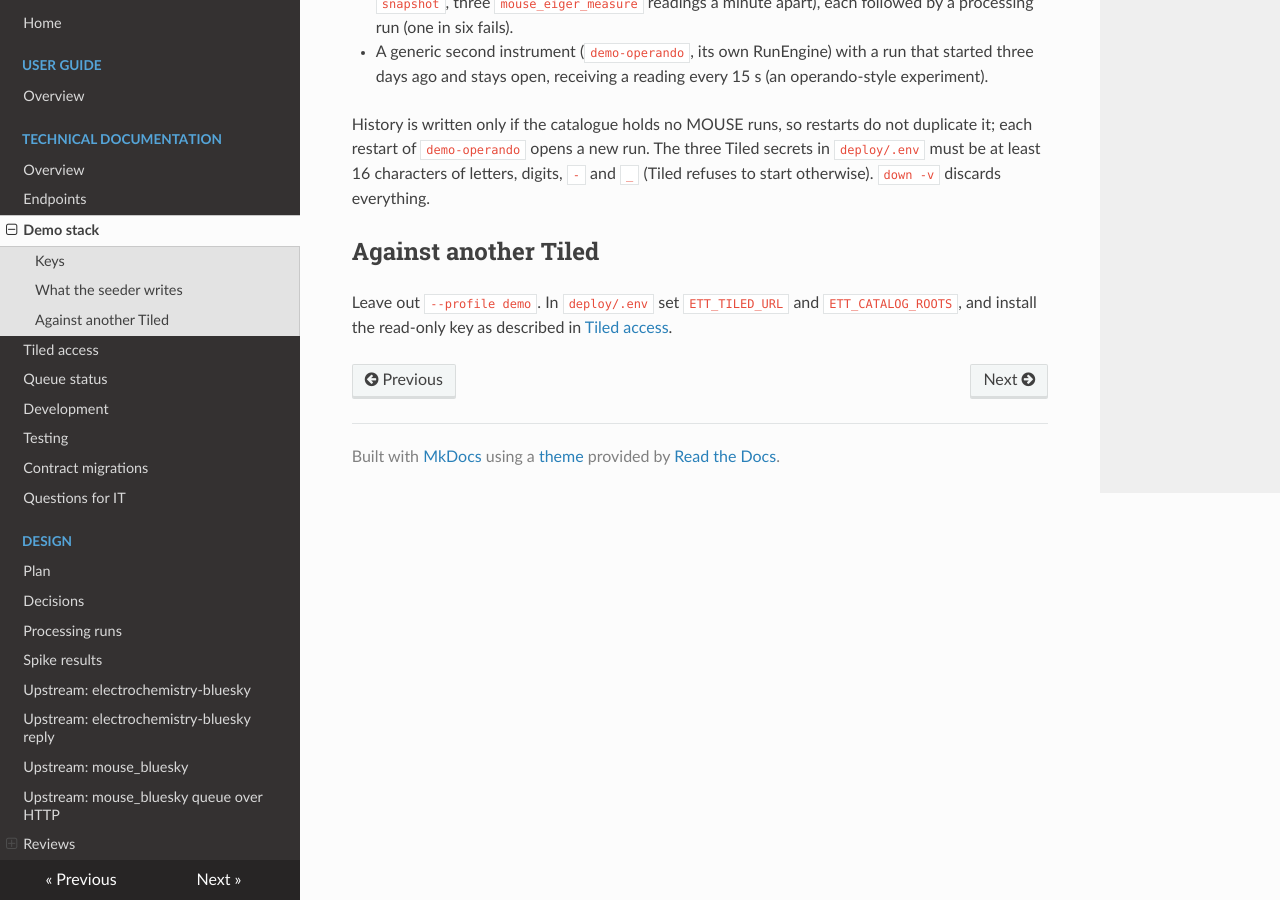
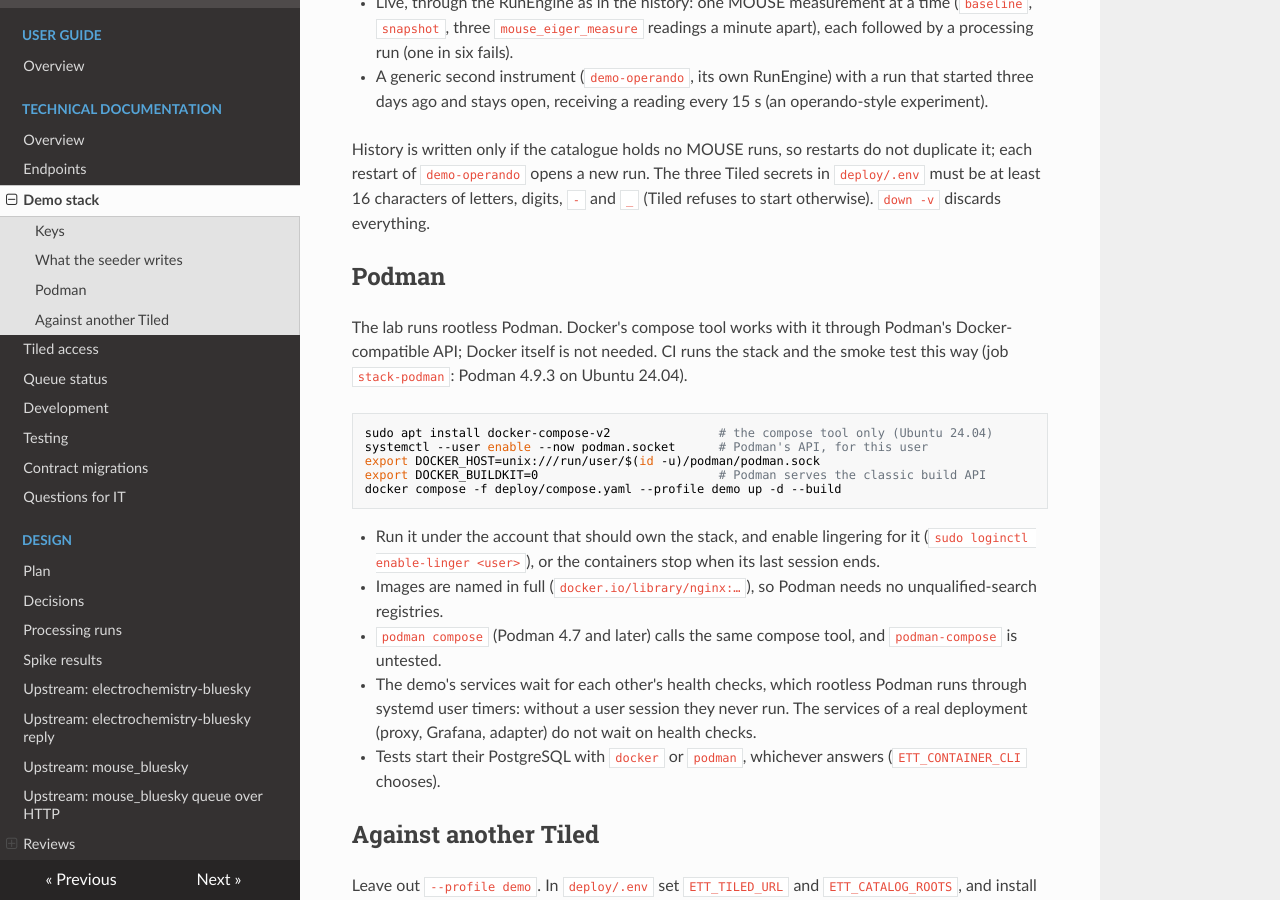
Before and after one commit to BAMresearch/event_timeline_tiled, an MkDocs documentation site: the page built from docs/technical/demo-stack.md, in a window 1280 px wide and 900 px high, scrolled down 1376 px. Built offline with MkDocs 1.6.1, drawn with Linux system fonts in a browser that asks for light colours; nearby versions of some CDN libraries; some of the changed text lies outside the part shown.

Commit message:
feat: run the stack under rootless Podman as well as Docker
- The proxy takes its DNS server from the container's /etc/resolv.conf at
  start (the nginx image's NGINX_ENTRYPOINT_LOCAL_RESOLVERS), instead of
  Docker's fixed 127.0.0.11; Podman with netavark uses aardvark-dns.
- Images are named in full (docker.io/...), as Podman needs without
  unqualified-search registries.
- The PostgreSQL test fixture uses docker or podman (ETT_CONTAINER_CLI).
- CI job stack-podman: the demo stack and smoke test on rootless Podman
  4.9.3 through its Docker-compatible socket with Docker's compose tool, as
  proposed for the lab. The generated-secrets step is deploy/ci_settings.sh.
- Decision D-011 replaces D-004 (Docker only); Podman section in the demo
  stack docs.

Co-Authored-By: Claude Opus 5.5 <noreply@anthropic.com>

````diff
--- a/docs/technical/demo-stack.md
+++ b/docs/technical/demo-stack.md
@@ -26,8 +26,10 @@ within about two minutes of the first start.
 | `redis`, `re-manager` | A real RE Manager with simulated devices, for the queue panel |
 | `demo-queue` | Keeps that RE Manager busy with `demo_measurement` items (demo only) |
 
-Everything long-lived runs as uid 10001. Docker Compose only: the proxy
-relies on Docker's embedded DNS, and Podman is untested.
+Everything long-lived runs as uid 10001. The stack runs with Docker or with
+rootless Podman (below); the proxy takes its DNS server from the container's
+`/etc/resolv.conf` at start, which is Docker's embedded DNS or Podman's
+aardvark-dns.
 
 ## Keys
 
@@ -62,6 +64,35 @@ three Tiled secrets in `deploy/.env` must be at least 16 characters of
 letters, digits, `-` and `_` (Tiled refuses to start otherwise). `down -v`
 discards everything.
 
+## Podman
+
+The lab runs rootless Podman. Docker's compose tool works with it through
+Podman's Docker-compatible API; Docker itself is not needed. CI runs the
+stack and the smoke test this way (job `stack-podman`: Podman 4.9.3 on
+Ubuntu 24.04).
+
+```sh
+sudo apt install docker-compose-v2               # the compose tool only (Ubuntu 24.04)
+systemctl --user enable --now podman.socket      # Podman's API, for this user
+export DOCKER_HOST=unix:///run/user/$(id -u)/podman/podman.sock
+export DOCKER_BUILDKIT=0                         # Podman serves the classic build API
+docker compose -f deploy/compose.yaml --profile demo up -d --build
+```
+
+- Run it under the account that should own the stack, and enable lingering
+  for it (`sudo loginctl enable-linger <user>`), or the containers stop when
+  its last session ends.
+- Images are named in full (`docker.io/library/nginx:…`), so Podman needs
+  no unqualified-search registries.
+- `podman compose` (Podman 4.7 and later) calls the same compose tool, and
+  `podman-compose` is untested.
+- The demo's services wait for each other's health checks, which rootless
+  Podman runs through systemd user timers: without a user session they
+  never run. The services of a real deployment (proxy, Grafana, adapter) do
+  not wait on health checks.
+- Tests start their PostgreSQL with `docker` or `podman`, whichever answers
+  (`ETT_CONTAINER_CLI` chooses).
+
 ## Against another Tiled
 
 Leave out `--profile demo`. In `deploy/.env` set `ETT_TILED_URL` and
````
Also changed, not shown: docs/design/decisions.md (+13 -1 lines), docs/technical/testing.md (+4 -1 lines), 7 other files.
